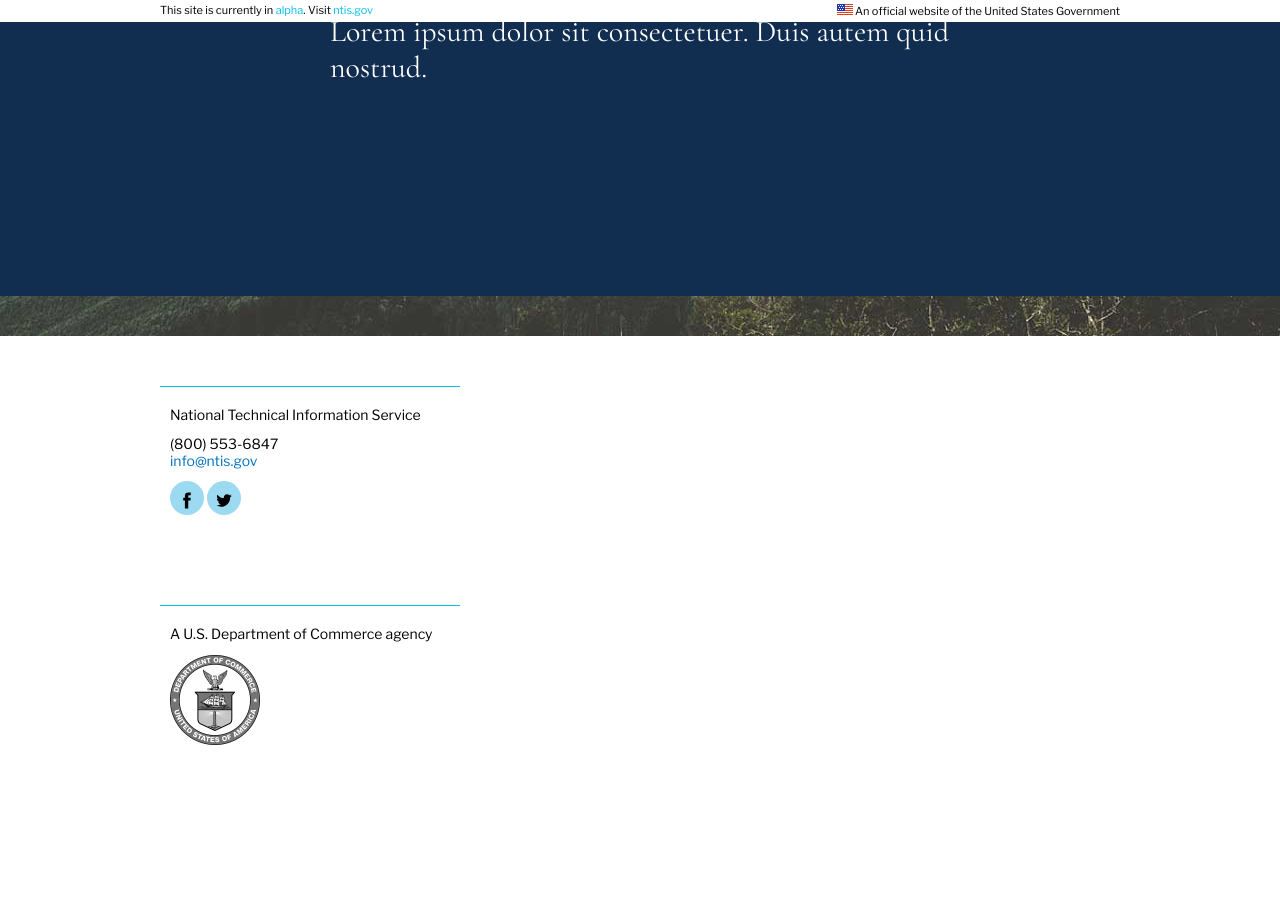
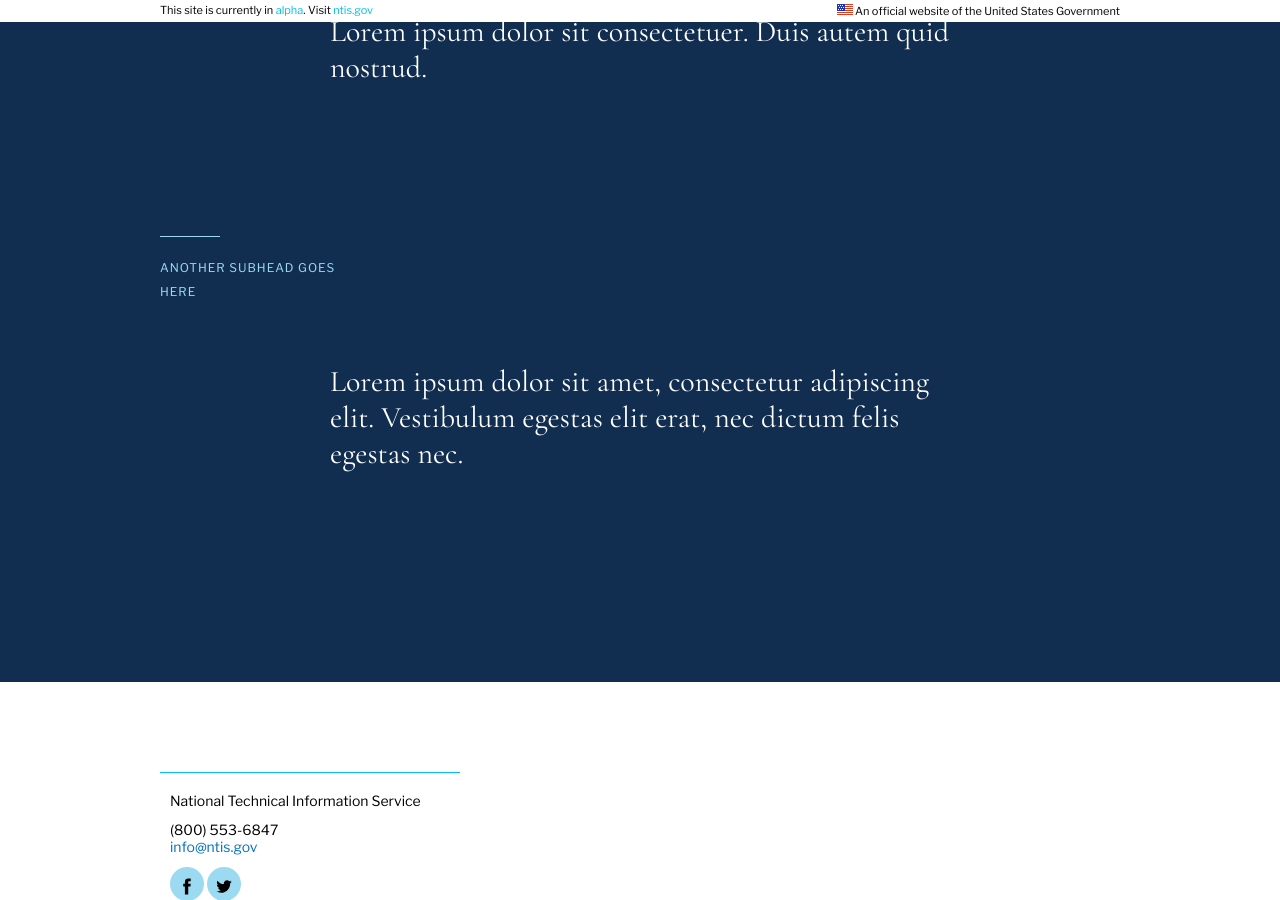
Before and after one commit to 18F/ntis-gov, a Jekyll site: the page built from about_us/index.md, in a window 1280 px wide and 900 px high, scrolled down 748 px. Built offline with Jekyll 4.4.1, drawn with Linux system fonts in a browser that asks for light colours.

Commit message:
Update index.md

```diff
--- a/about_us/index.md
+++ b/about_us/index.md
@@ -8,3 +8,7 @@
 #### Some subhead
 
 Lorem ipsum dolor sit consectetuer. Duis autem quid nostrud.
+
+#### Another subhead goes here
+
+Lorem ipsum dolor sit amet, consectetur adipiscing elit. Vestibulum egestas elit erat, nec dictum felis egestas nec.
```
